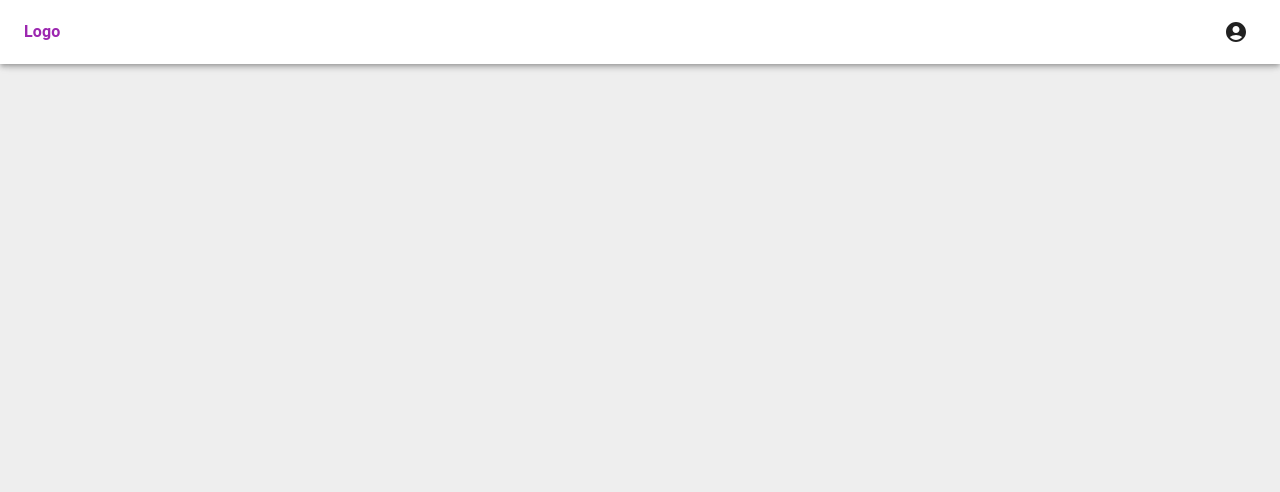
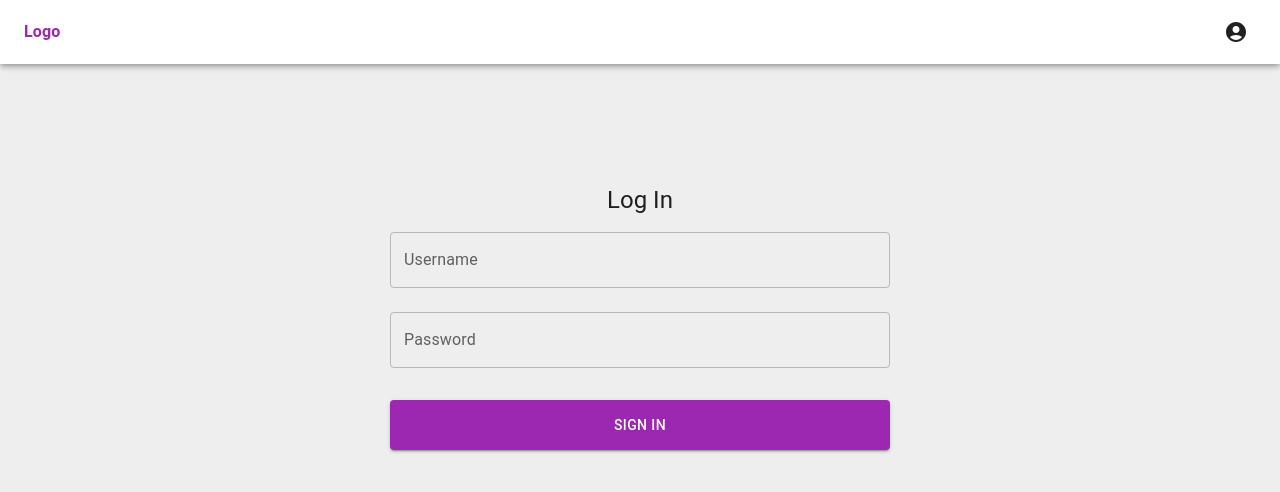
Before and after one commit to luckdev01/activity-feed, a React (Create React App) app in the folder frontend/: page /login in a window 1280 px wide. Before the commit this address had no page. Shown: the top 492 px of the page. Built offline with nearby package versions, Linux system fonts and the light colour scheme.

Commit message:
FE: Build UI for login page

```diff
--- a/frontend/package.json
+++ b/frontend/package.json
@@ -15,12 +15,14 @@
     "@types/react": "^18.2.47",
     "@types/react-dom": "^18.2.18",
     "date-fns": "^3.2.0",
+    "formik": "^2.4.5",
     "react": "^18.2.0",
     "react-dom": "^18.2.0",
     "react-router-dom": "^6.21.1",
     "react-scripts": "5.0.1",
     "typescript": "^4.9.5",
-    "web-vitals": "^2.1.4"
+    "web-vitals": "^2.1.4",
+    "yup": "^1.3.3"
   },
   "scripts": {
     "start": "react-scripts start",
--- /dev/null
+++ b/frontend/src/pages/login/Login.tsx
@@ -0,0 +1,70 @@
+import Box from '@mui/material/Box';
+import Typography from '@mui/material/Typography';
+import Button from '@mui/material/Button';
+import TextField from '@mui/material/TextField';
+import { useFormik } from 'formik';
+import * as Yup from 'yup';
+
+export default function Login() {
+  const { handleSubmit, handleChange, handleBlur, values, touched, errors } =
+    useFormik({
+      initialValues: {
+        username: '',
+        password: '',
+      },
+      validationSchema: Yup.object({
+        username: Yup.string().required('Username is required'),
+        password: Yup.string().required('Password is required'),
+      }),
+      onSubmit: (values) => {
+        // Login logic here
+        console.log('Login values:', values);
+      },
+    });
+
+  return (
+    <Box sx={{ pt: 12, maxWidth: 500, margin: 'auto' }}>
+      <Typography variant="h5" textAlign="center">
+        Log In
+      </Typography>
+      <form onSubmit={handleSubmit}>
+        <TextField
+          fullWidth
+          id="username"
+          name="username"
+          label="Username"
+          margin="normal"
+          variant="outlined"
+          onChange={handleChange}
+          onBlur={handleBlur}
+          value={values.username}
+          error={touched.username && Boolean(errors.username)}
+          helperText={touched.username && errors.username}
+        />
+        <TextField
+          fullWidth
+          id="password"
+          name="password"
+          label="Password"
+          type="password"
+          margin="normal"
+          variant="outlined"
+          onChange={handleChange}
+          onBlur={handleBlur}
+          value={values.password}
+          error={touched.password && Boolean(errors.password)}
+          helperText={touched.password && errors.password}
+        />
+        <Button
+          type="submit"
+          fullWidth
+          variant="contained"
+          color="primary"
+          sx={{ mt: 3, height: 50 }}
+        >
+          Sign In
+        </Button>
+      </form>
+    </Box>
+  );
+}
--- /dev/null
+++ b/frontend/src/pages/login/index.ts
@@ -0,0 +1 @@
+export { default } from './Login';
--- a/frontend/src/routes.tsx
+++ b/frontend/src/routes.tsx
@@ -1,12 +1,14 @@
 import React, { Suspense } from 'react';
 import { Route, Routes, Navigate } from 'react-router-dom';
 
+const Login = React.lazy(() => import('./pages/login'));
 const ActivityFeeds = React.lazy(() => import('./pages/activity-feeds'));
 
 const MainRoutes = () => (
   <Suspense fallback={<div>Loading...</div>}>
     <Routes>
       <Route path="/" element={<Navigate replace to="/activity-feeds" />} />
+      <Route path="/login" element={<Login />} />
       <Route path="/activity-feeds" element={<ActivityFeeds />} />
     </Routes>
   </Suspense>
```
Also changed, not shown: 1 other file (tests, documents, lock files or other folders).
